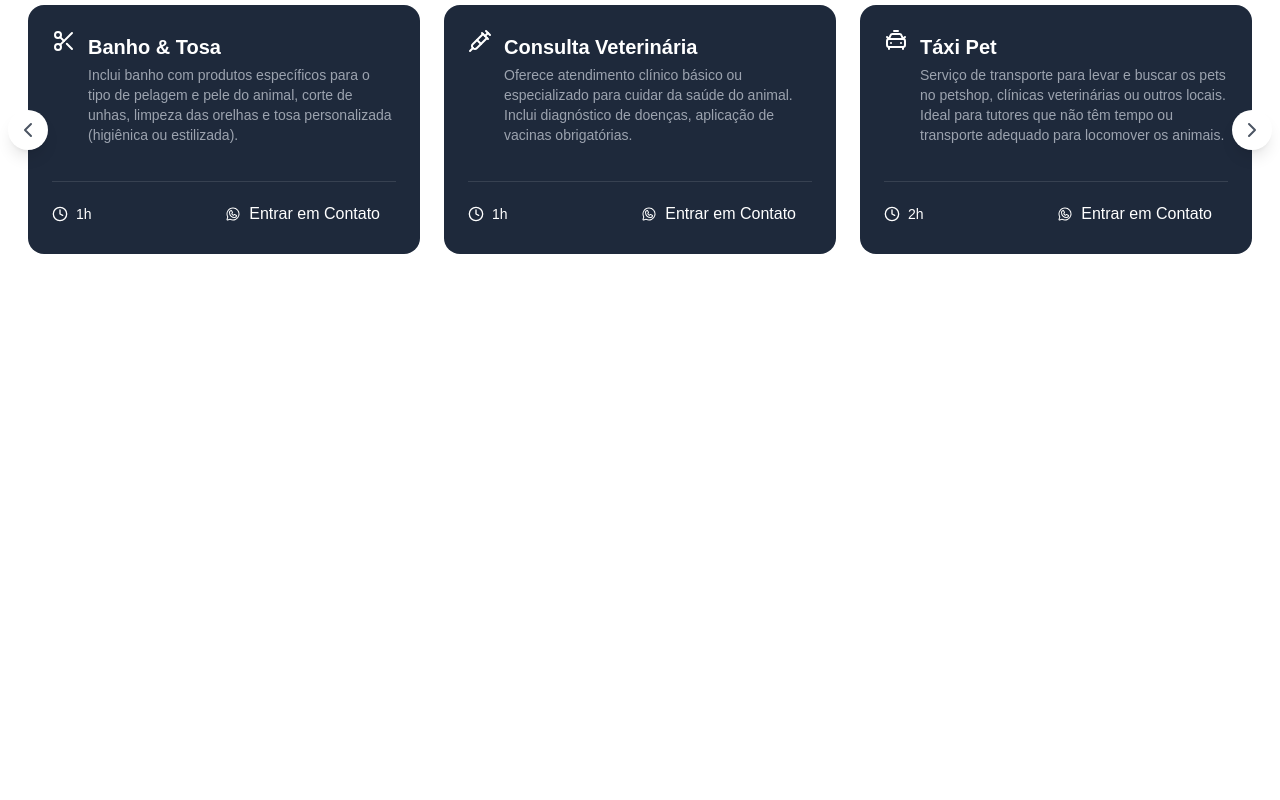
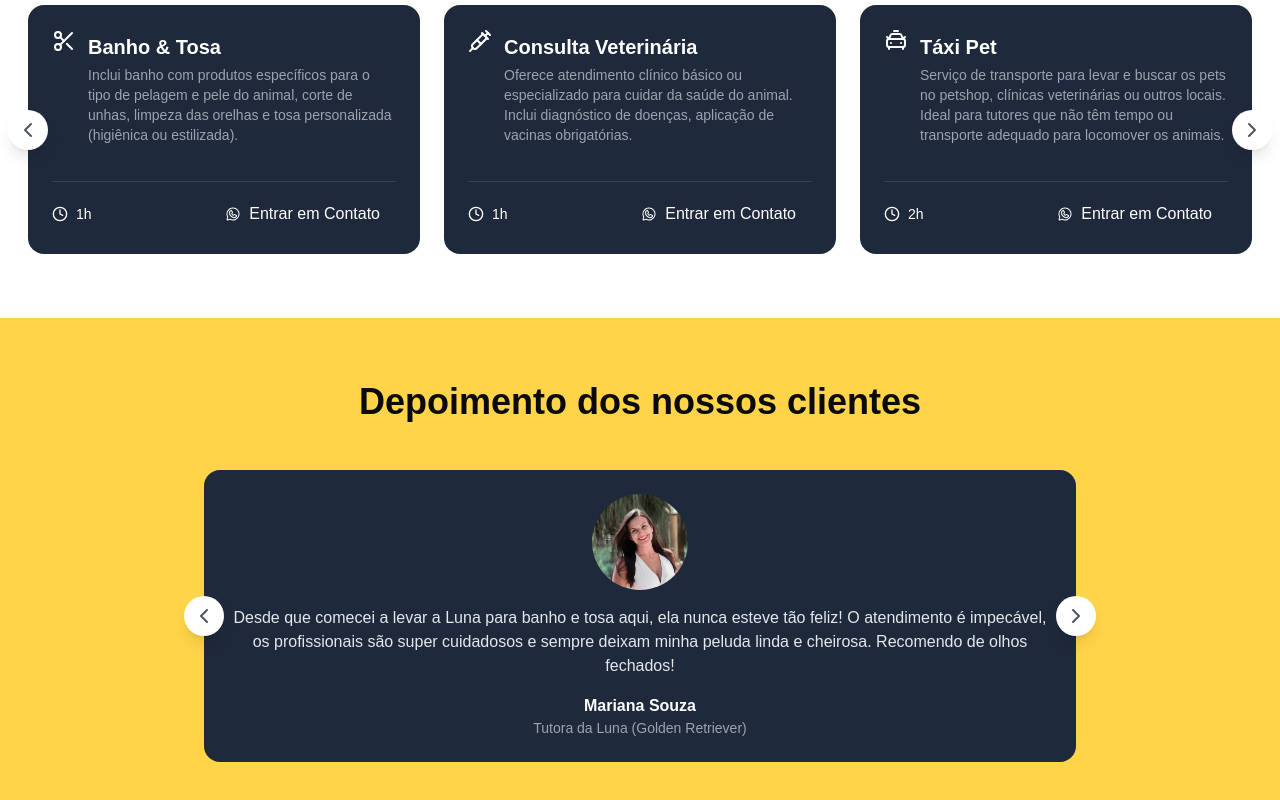
Before and after one commit to micarique/pet-landing-page, a Next.js app: page / in a window 1280 px wide. Shown: the part 1087-1887 px from the top of the page. Before the commit the page ends 1405 px from the top, so only its background shows below. Built offline with nearby package versions, Linux system fonts and the light colour scheme.

Commit message:
feat: added testimonials section

```diff
--- /dev/null
+++ b/src/app/_components/testimonials.tsx
@@ -0,0 +1,98 @@
+'use client'
+
+import useEmblaCarousel from 'embla-carousel-react'
+import { ChevronLeft, ChevronRight } from 'lucide-react'
+import tutor1 from '../../../public/tutor1.png'
+import tutor2 from '../../../public/tutor2.png'
+import Image from 'next/image'
+
+const testimonials = [
+  {
+    content:
+      'Desde que comecei a levar a Luna para banho e tosa aqui, ela nunca esteve tão feliz! O atendimento é impecável, os profissionais são super cuidadosos e sempre deixam minha peluda linda e cheirosa. Recomendo de olhos fechados!',
+    author: 'Mariana Souza',
+    role: 'Tutora da Luna (Golden Retriever)',
+    image: tutor2
+  },
+  {
+    content:
+      'O serviço de hotel para pets foi uma experiência incrível! Precisei viajar e fiquei tranquilo sabendo que o Thor estava sendo bem cuidado. Recebi fotos e atualizações diárias, e ele voltou para casa super feliz! Sem dúvida, o melhor petshop da região.',
+    author: 'Rafael',
+    role: 'Tutor do Thor (Bulldog Francês)',
+    image: tutor1
+  },
+  {
+    content:
+      'Meus gatos nunca gostaram de sair de casa, mas o atendimento nesse petshop fez toda a diferença. A equipe é muito paciente e cuidadosa, e o serviço de banho especializado para felinos foi maravilhoso! Agora sei onde confiar o cuidado deles.',
+    author: 'Camila fernandes',
+    role: 'Tutora da Mel e do Max (Siâmeses)',
+    image: tutor2
+  }
+]
+
+export function Testimonials() {
+  const [emblaRef, emblaApi] = useEmblaCarousel({
+    loop: true
+  })
+
+  function scrollPrev() {
+    emblaApi?.scrollPrev()
+  }
+  function scrollNext() {
+    emblaApi?.scrollNext()
+  }
+
+  return (
+    <section className="bg-[#FFD449] py-16">
+      <div className="container mx-auto px-4">
+        <h2 className="text-4xl text-center font-bold mb-12">
+          Depoimento dos nossos clientes
+        </h2>
+
+        <div className="relative max-w-4xl mx-auto">
+          <div className="overflow-hidden" ref={emblaRef}>
+            <div className="flex">
+              {testimonials.map((item, index) => (
+                <div key={index} className="flex-[0_0_100%] min-w-0 px-3">
+                  <article className="bg-[#1E293B] text-white rounded-2xl p-6 space-y-4 h-full flex flex-col">
+                    <div className="flex flex-col items-center text-center space-y-4">
+                      <div className="relative w-24 h-24">
+                        <Image
+                          src={item.image}
+                          alt={item.author}
+                          fill
+                          sizes="96px"
+                          className="object-cover rounded-full"
+                        />
+                      </div>
+
+                      <p className="text-gray-200">{item.content}</p>
+                      <div>
+                        <p className="font-bold">{item.author}</p>
+                        <p className="text-sm text-gray-400">{item.role}</p>
+                      </div>
+                    </div>
+                  </article>
+                </div>
+              ))}
+            </div>
+          </div>
+
+          <button
+            onClick={scrollPrev}
+            className="flex items-center justify-center rounded-full shadow-lg  bg-white w-10 h-10 absolute left-3 -translate-y-1/2 -translate-x-1/2 top-1/2 z-10"
+          >
+            <ChevronLeft className="w-6 h-6 text-gray-600  " />
+          </button>
+
+          <button
+            onClick={scrollNext}
+            className="flex items-center justify-center rounded-full shadow-lg  bg-white w-10 h-10 absolute -right-7 -translate-y-1/2 -translate-x-1/2 top-1/2 z-10"
+          >
+            <ChevronRight className="w-6 h-6 text-gray-600  " />
+          </button>
+        </div>
+      </div>
+    </section>
+  )
+}
--- a/src/app/page.tsx
+++ b/src/app/page.tsx
@@ -1,6 +1,7 @@
 import { About } from './_components/about'
 import { Hero } from './_components/hero'
 import { Services } from './_components/services'
+import { Testimonials } from './_components/testimonials'
 
 export default function Home() {
   return (
@@ -8,6 +9,7 @@
       <Hero />
       <About />
       <Services />
+      <Testimonials />
     </main>
   )
 }
```
Also changed, not shown: public/tutor2.png (added).
